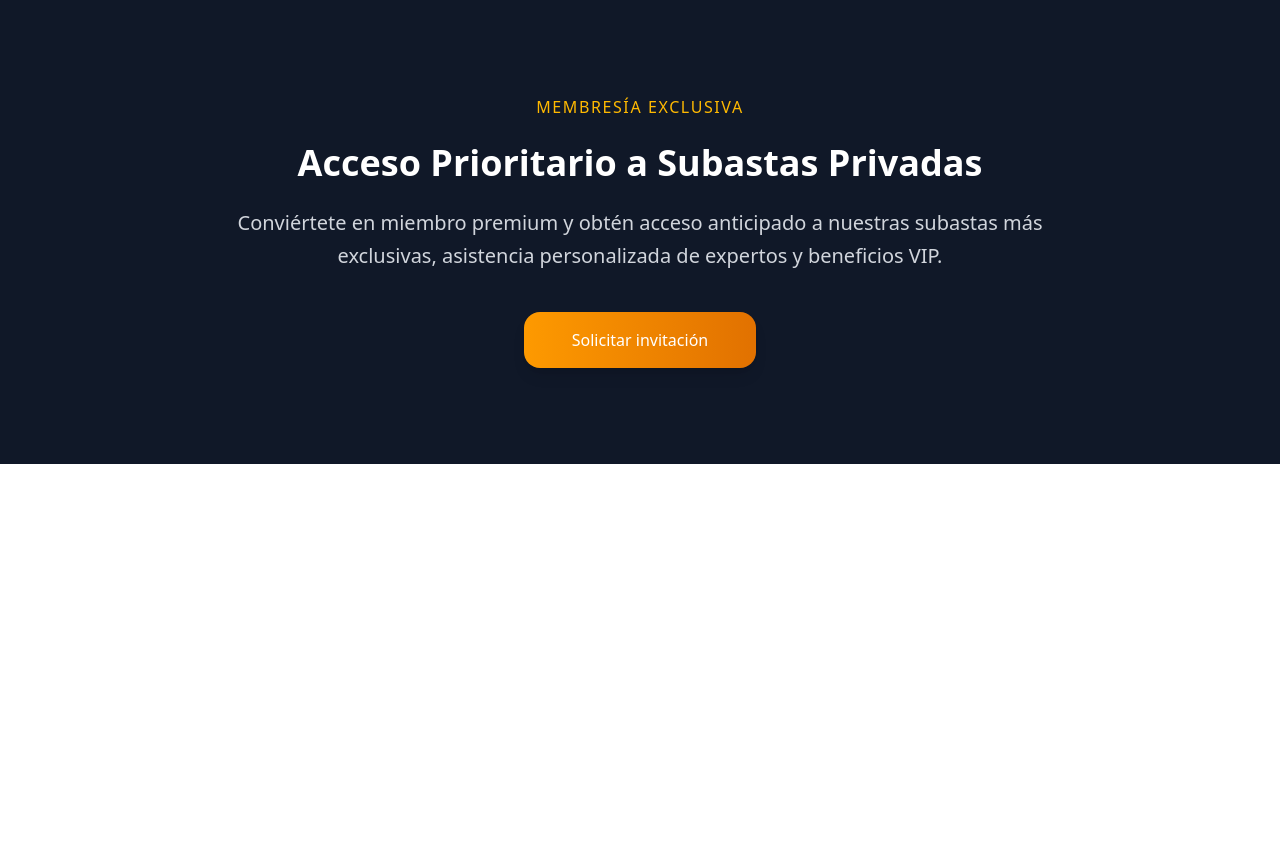
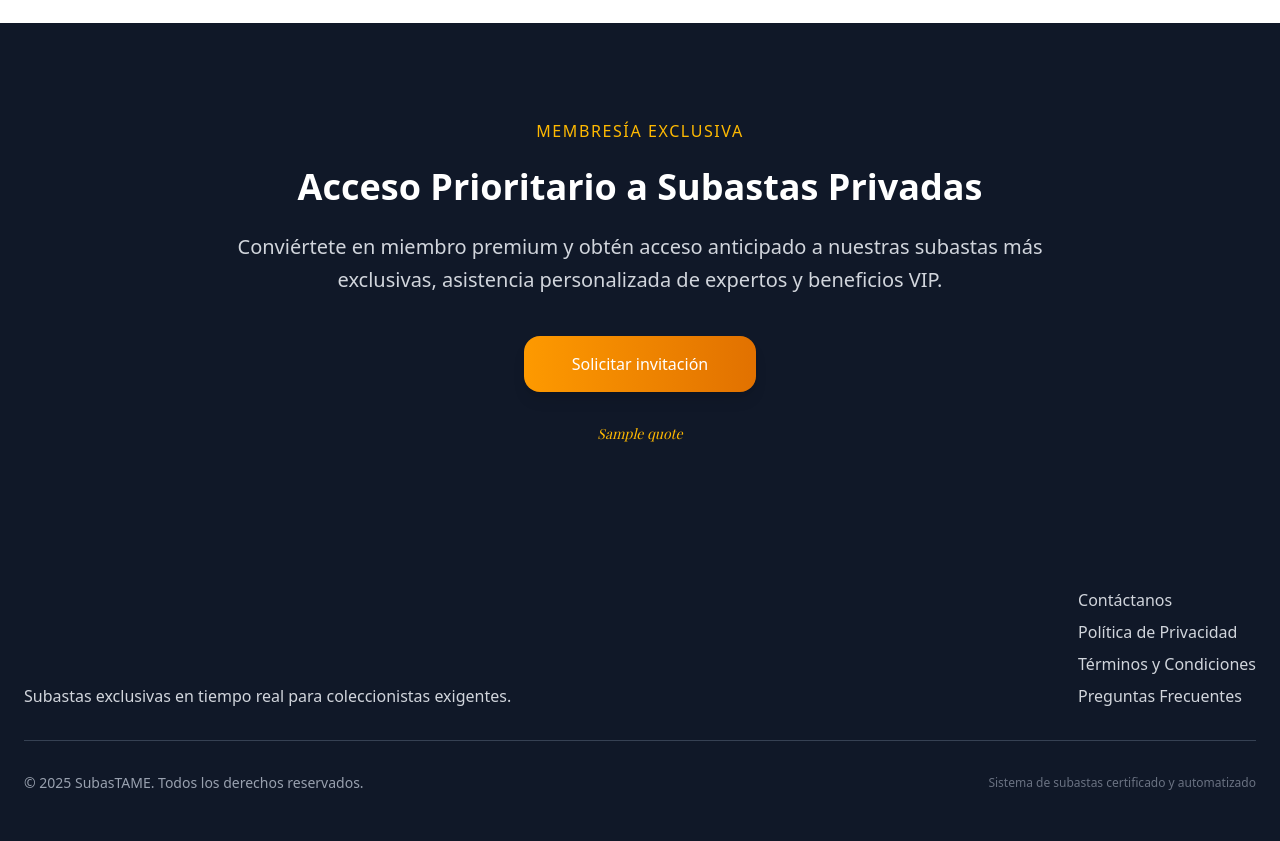
Before and after one commit to raorich/Web_Project, a Django app: template website/templates/home.html in a window 1280 px wide. Shown: the part 2027-2868 px from the top of the page. Before the commit the page ends 2491 px from the top, so only its background shows below. Run offline with Django 5.2, Linux system fonts and the light colour scheme; the template is opened without the code that fills it: most values are stand-ins (such as "Sample title", 1, 10 or a date in 2020); style sheets or scripts are compiled from the project's sources.

Commit message:
ADD: quote, new footer with implemented API texts.

```diff
--- a/website/templates/base.html
+++ b/website/templates/base.html
@@ -7,8 +7,12 @@
     {% load static %}
     <link rel="stylesheet" href="{% static './css/main.css' %}">
     <script src="{% static './js/filters.js' %}"></script>
+<<<<<<< Updated upstream
     <script src="https://code.jquery.com/jquery-3.6.0.min.js"></script>
     <link href="https://cdnjs.cloudflare.com/ajax/libs/font-awesome/6.0.0-beta3/css/all.min.css" rel="stylesheet">
+=======
+    <link href="https://fonts.googleapis.com/css2?family=Playfair+Display&display=swap" rel="stylesheet">
+>>>>>>> Stashed changes
 </head>
 <body>
     <header class="text-gray-700 border-b border-gray-200 bg-white fixed top-0 left-0 right-0 z-50">
--- a/website/templates/home.html
+++ b/website/templates/home.html
@@ -90,7 +90,46 @@
     </p>
     <div class="mt-10">
       <a href="#" class="bg-gradient-to-r from-amber-500 to-amber-600 text-white font-medium px-12 py-4 rounded-2xl hover:from-amber-600 hover:to-amber-700 transition-all transform hover:scale-105 shadow-lg inline-flex items-center">Solicitar invitación</a>
+
+    </div>
+    <div class="text-sm text-center mt-8 italic text-amber-400" style="font-family: 'Playfair Display', serif;">
+      {{ quote }}
     </div>
   </div>
 </section>
+
+<footer class="bg-gray-900 text-white py-12">
+  <div class="container mx-auto px-6">
+    <!-- Sección superior del footer -->
+    <div class="flex flex-col md:flex-row justify-between items-end border-b border-gray-700 pb-8 mb-8">
+      <!-- Información de la empresa -->
+      <div class="mb-6 md:mb-0">
+        <p class="mt-2 text-gray-300 w-full">
+          Subastas exclusivas en tiempo real para coleccionistas exigentes.
+        </p>
+      </div>
+
+      <!-- Enlaces verticales -->
+      <div class="grid grid-cols-1 gap-2">
+        <a href="#" class="text-gray-300 hover:text-white transition-colors">Contáctanos</a>
+        <a href="#" class="text-gray-300 hover:text-white transition-colors">Política de Privacidad</a>
+        <a href="#" class="text-gray-300 hover:text-white transition-colors">Términos y Condiciones</a>
+        <a href="#" class="text-gray-300 hover:text-white transition-colors">Preguntas Frecuentes</a>
+      </div>
+    </div>
+
+    <!-- Sección inferior del footer -->
+    <div class="flex flex-col md:flex-row justify-between items-center">
+      <!-- Derechos de autor -->
+      <div class="text-sm text-gray-400 mb-4 md:mb-0">
+        © 2025 SubasTAME. Todos los derechos reservados.
+      </div>
+
+      <!-- Nota legal (opcional) -->
+      <div class="text-xs text-gray-500 text-center">
+        Sistema de subastas certificado y automatizado
+      </div>
+    </div>
+  </div>
+</footer>
 {% endblock %}
```
Also changed, not shown: website/views/pages.py (+13 -0 lines), website/views/products_functions.py (+13 -0 lines).
